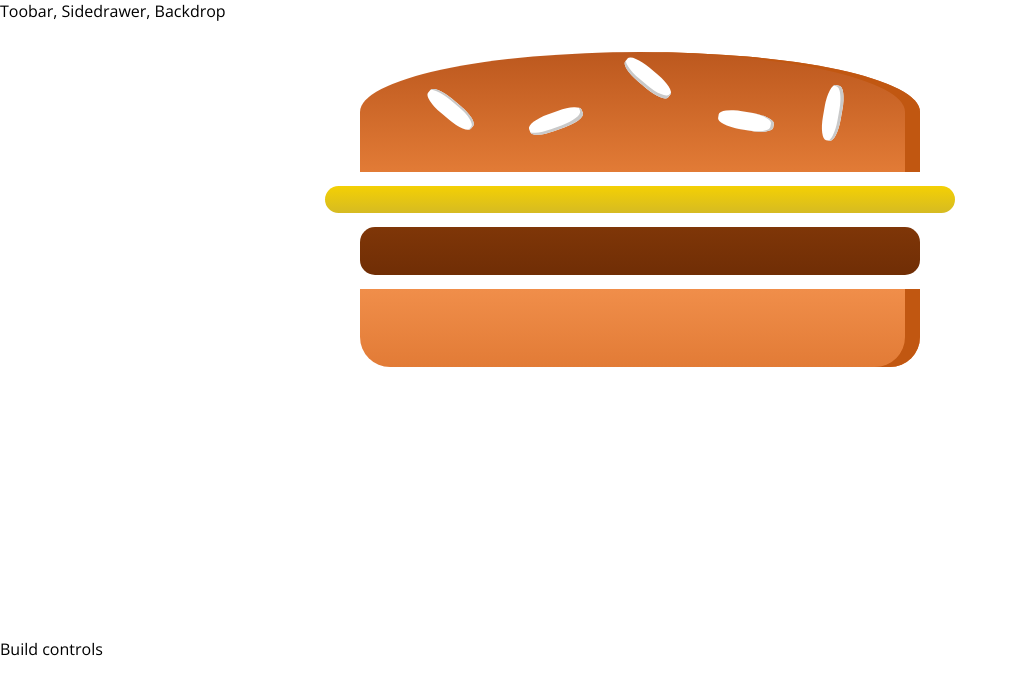
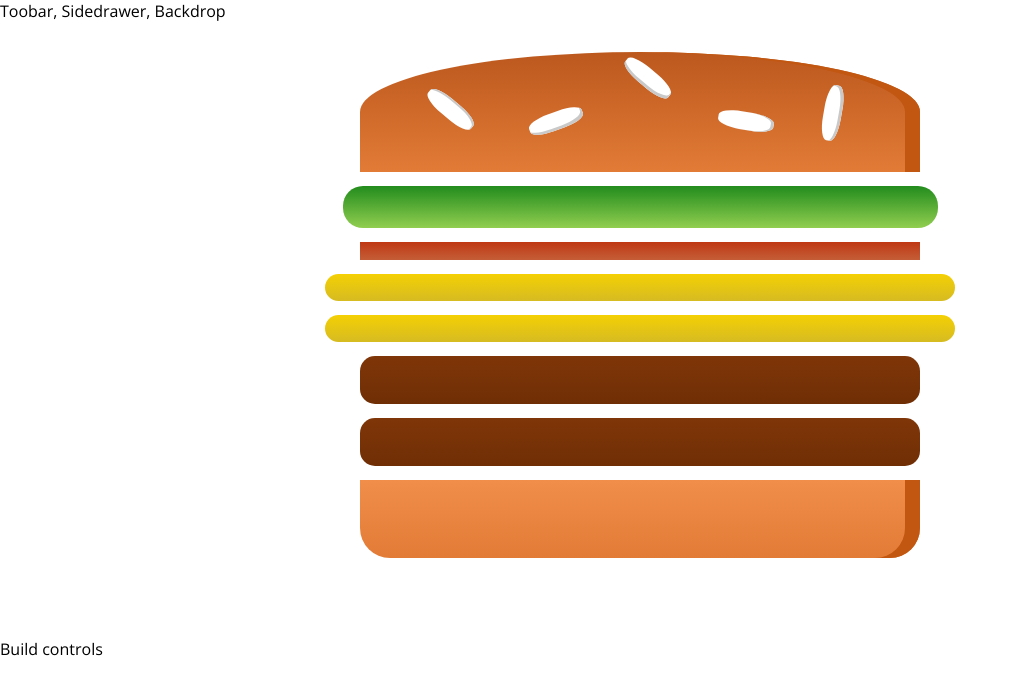
Before and after one commit to makomweb/notes-react-course, a React app in the folder burger-builder/: page / in a window 1280 px wide. Shown: the top 694 px of the page, without its empty margins (0-1018 px from the left). Built offline with nearby package versions, Linux system fonts and the light colour scheme.

Commit message:
transform object of ingredients into an array of ingredient components

```diff
--- a/burger-builder/src/Components/Layout/Burger/Burger.js
+++ b/burger-builder/src/Components/Layout/Burger/Burger.js
@@ -3,11 +3,17 @@ import classes from './Burger.css';
 import Ingredient from './Ingredient/Ingredient.js';
 
 const Burger = props => {
+    const ingredients = Object.keys(props.ingredients)
+        .map(igKey => {
+            return [...Array(props.ingredients[igKey])].map((_, i) => {
+                return <Ingredient key={igKey + i} type={igKey} />
+            });
+        });
+
     return (
         <div className={classes.Burger}>
             <Ingredient type="bread-top" />
-            <Ingredient type="cheese" />
-            <Ingredient type="beef" />
+            {ingredients}
             <Ingredient type="bread-bottom" />
         </div>
     );
```
